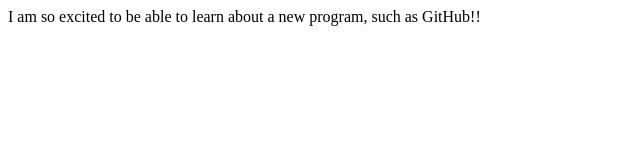
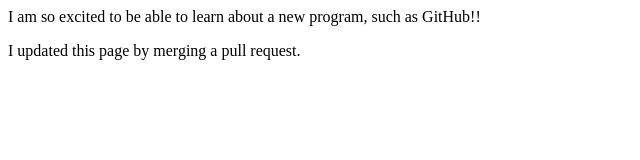
Before and after one commit to woods2sr/my-second-repo, a plain HTML site: page index.html in a window 1280 px wide. Shown: the whole page, without its empty margins (0-640 px from the left). Drawn offline with Linux system fonts and the light colour scheme.

Commit message:
Updated index.html

```diff
--- a/index.html
+++ b/index.html
@@ -5,6 +5,7 @@
    <title>My Second Repo</title>
 </head>
 <body>
-   I am so excited to be able to learn about a new program, such as GitHub!!
+   <p>I am so excited to be able to learn about a new program, such as GitHub!!</p>
+   <p>I updated this page by merging a pull request.</p>
 </body>
 </html>
```
